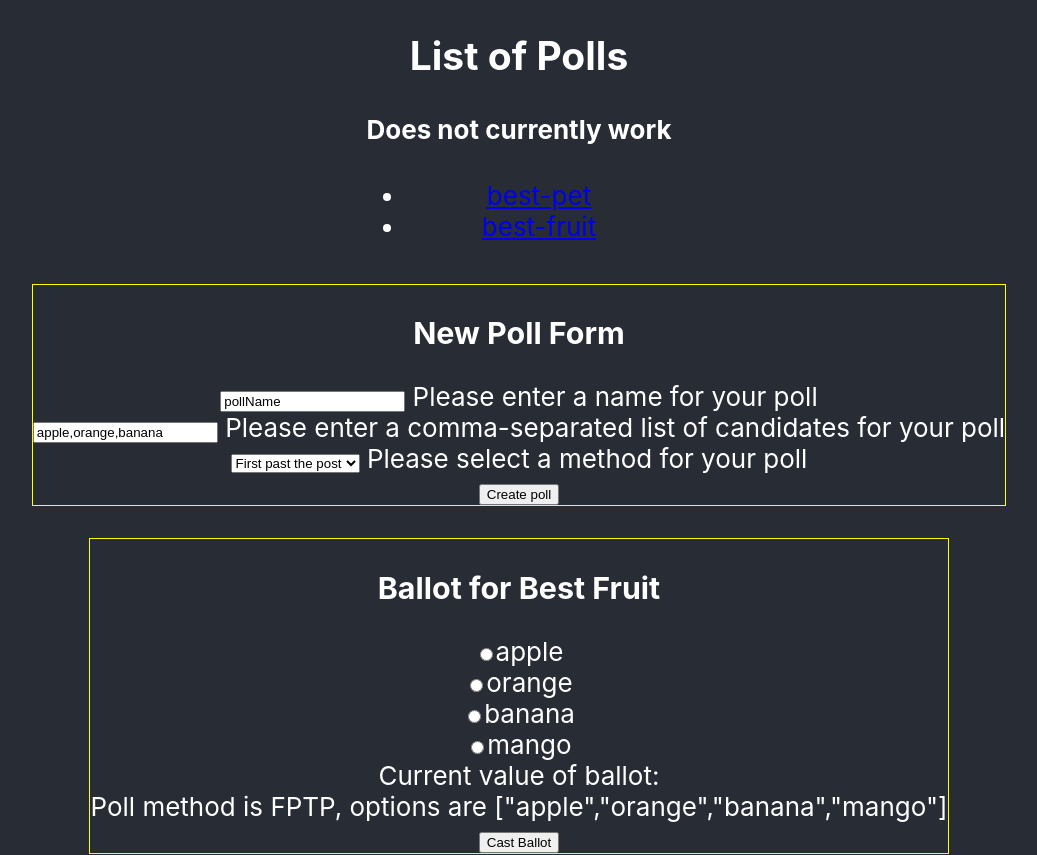
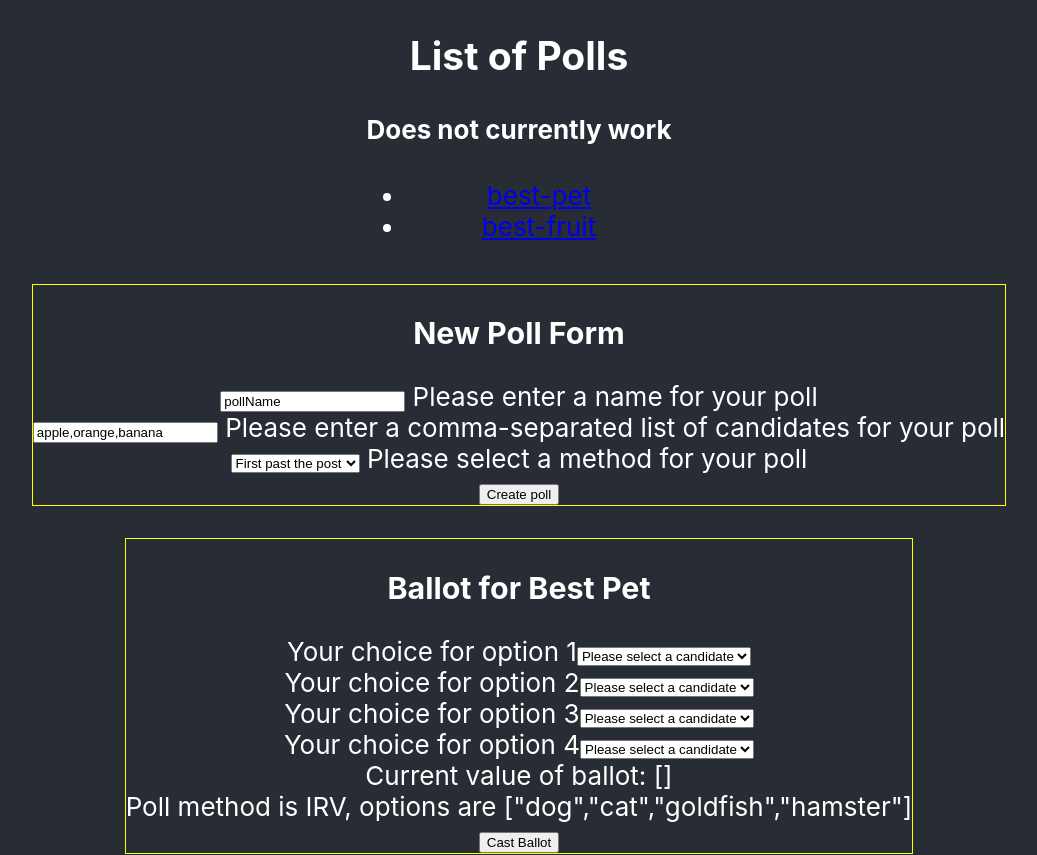
Before and after one commit to darthbob88/voting-app, a React (Create React App) app: page / in a window 1280 px wide. Shown: the top 855 px of the page, without its empty margins (121-1158 px from the left). Built offline with nearby package versions, Linux system fonts and the light colour scheme.

Commit message:
At least we can render an IRV ballot. Still have to fix the state typing, though.

```diff
--- a/src/App.tsx
+++ b/src/App.tsx
@@ -87,8 +87,8 @@ function App() {
       <header className="App-header">
         <PollListing />
         <NewPoll />
-        <CastBallot pollID='best-fruit' />
-        <PollResults pollID='best-fruit' />
+        <CastBallot pollID='best-pet' />
+        <PollResults pollID='best-pet' />
       </header>
     </div>
   );
--- a/src/components/CastBallot/CastBallot.tsx
+++ b/src/components/CastBallot/CastBallot.tsx
@@ -11,7 +11,7 @@ function CastBallot({ pollID }: BallotProps) {
     // But how do I type this for, say, IRV, where it needs a list of how each
     // candidate is ranked?
     // TODO: Work out how to type this.
-    const [selectedOption, setSelectedOption] = useState<string>();
+    const [selectedOption, setSelectedOption] = useState<string[]>([]);
 
     const poll = retrievePoll(pollID);
     if (null == poll) {
@@ -21,20 +21,32 @@ function CastBallot({ pollID }: BallotProps) {
 
     const renderBallot = (options: string[], method: string) => {
         if (method === "FPTP") {
-            return <div className={styles.ballot}>
-                {options.map(option => <label key={option}> <input
-
-                    type="radio"
-                    name="ballot"
-                    value={option}
-                    onChange={() => setSelectedOption(option)}
-                    checked={selectedOption === option} />{option}</label>)}
-            </div>
-        } else if (method === "IRV") {
-            return <div className={styles.ballot}> A series of dropdown menus to select the first/second/third/etc candidates</div>
-        } else {
-            return null;
-        }
+            // return <div className={styles.ballot}>
+            //     {options.map(option => <label key={option}> <input
+            //         type="radio"
+            //         name="ballot"
+            //         value={option}
+            //         onChange={() => setSelectedOption(option)}
+            //         checked={selectedOption === option} />{option}</label>)}
+            // </div>
+        } else
+            if (method === "IRV") {
+                // TODO: It'd be real cool if this could be drag'n'drop.
+                return (<div className={styles.ballot}>
+                    {options.map((item, index) => <div className='singleOption' key={index}>
+                        <label>Your choice for option {index + 1}
+                            <select value={selectedOption[index]} onChange={(evt) => setSelectedOption(prevSelected => {
+                                var newArray = [...prevSelected]; newArray[index] = evt.target.value; return newArray;
+                            })}>
+                                <option selected disabled>Please select a candidate</option>
+                                {options.map(candidate => <option key={candidate} value={candidate}>{candidate}</option>)}
+                            </select>
+                        </label>
+                    </div>)}
+                </div>);
+            } else {
+                return null;
+            }
     }
 
     // TODO: This should redirect the user back to the home/poll page, and give some indication that we've cast a ballot.
```
